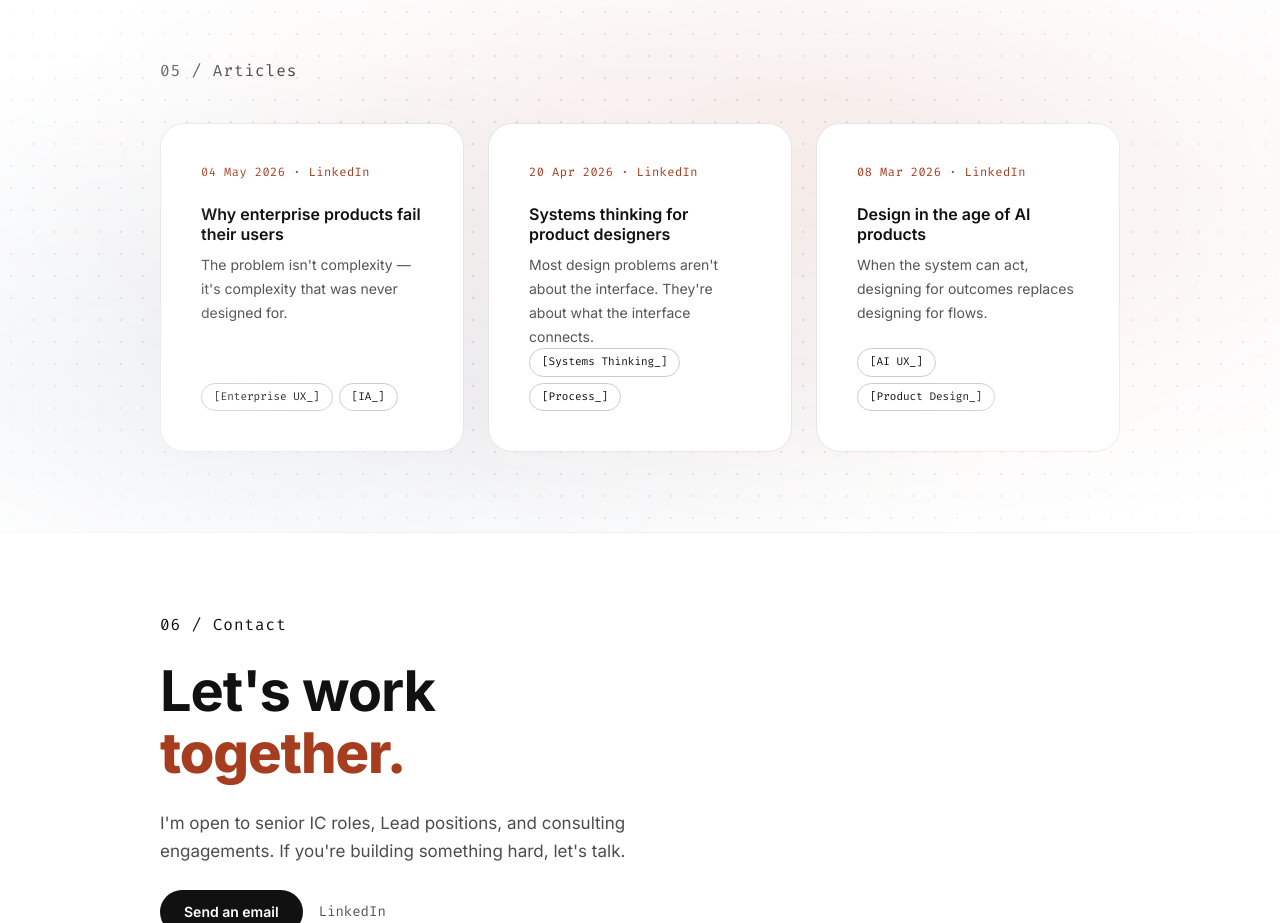
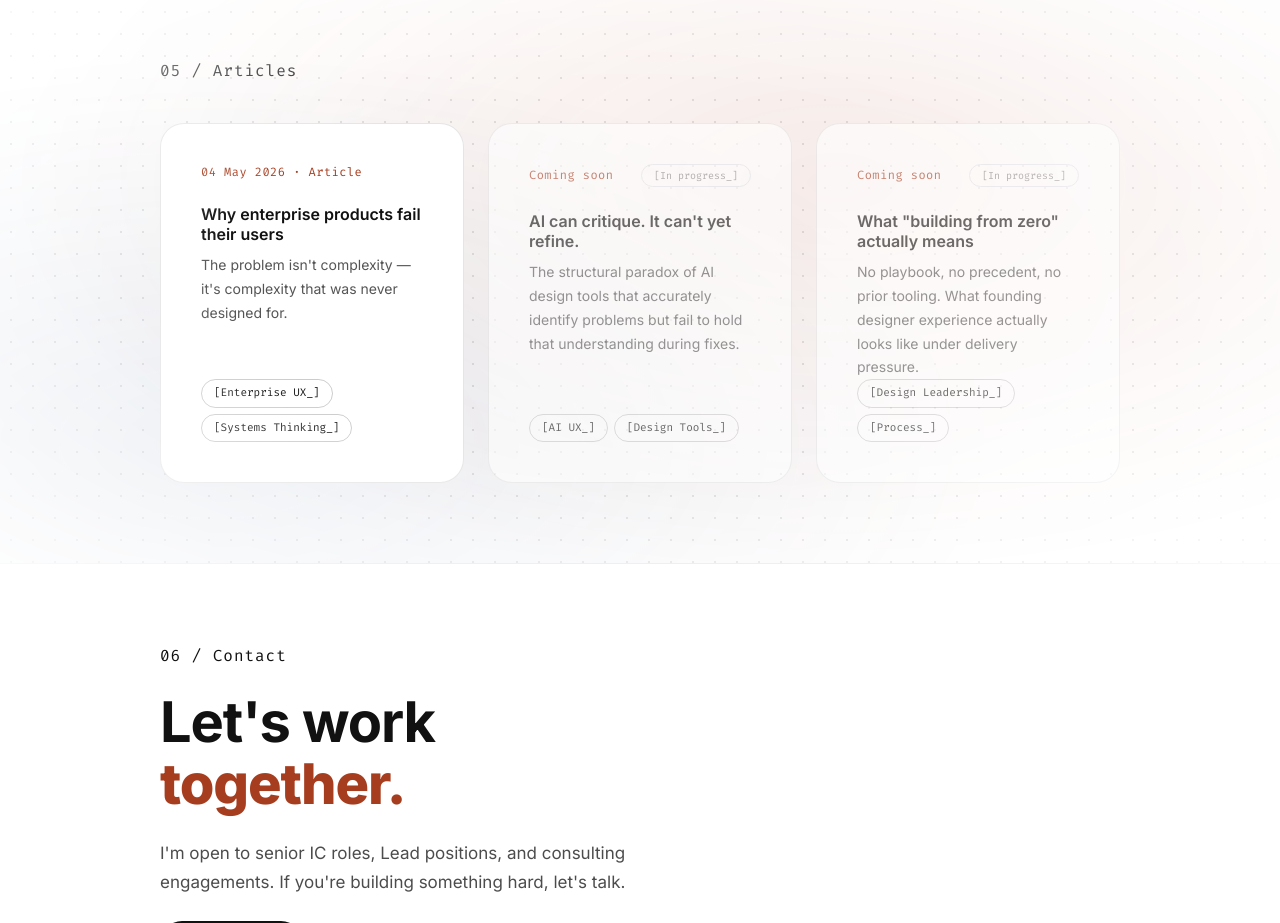
Before and after one commit to fancyfox7-tech/Portfolio-DL-2026, a website: page index.html in a window 1280 px wide. Shown: the part 3780-4703 px from the top of the page. Drawn offline with Linux system fonts and the light colour scheme.

Commit message:
Article cards

```diff
--- a/index.html
+++ b/index.html
@@ -316,46 +316,55 @@
 
       <div class="grid grid-cols-1 md:grid-cols-2 lg:grid-cols-3 gap-6">
 
-        <article class="article-card bg-white border border-border flex flex-col justify-between p-8 md:p-10 rounded-3xl min-h-[280px] md:min-h-[320px]">
+        <!-- ACTIVE — links to article page -->
+        <a href="/articles/enterprise-complexity.html"
+           class="article-card bg-white border border-border flex flex-col justify-between p-8 md:p-10 rounded-3xl min-h-[280px] md:min-h-[320px] hover:border-accent transition-colors duration-300 group">
           <div class="flex flex-col gap-6">
-            <p class="font-mono text-accent text-xs tracking-[0.48px]">04 May 2026 · LinkedIn</p>
+            <p class="font-mono text-accent text-xs tracking-[0.48px]">04 May 2026 · Article</p>
             <div class="flex flex-col gap-2">
-              <p class="font-sans font-semibold text-text text-base leading-[1.3]">Why enterprise products fail their users</p>
+              <p class="font-sans font-semibold text-text text-base leading-[1.3] group-hover:text-accent transition-colors duration-300">Why enterprise products fail their users</p>
               <p class="font-sans text-[#555] text-sm leading-[1.7]">The problem isn't complexity — it's complexity that was never designed for.</p>
             </div>
           </div>
           <div class="flex flex-wrap gap-[6px]">
             <span class="border border-[rgba(0,0,0,0.2)] font-mono text-text text-[11px] px-3 py-[5px] rounded-full">[Enterprise UX_]</span>
-            <span class="border border-[rgba(0,0,0,0.2)] font-mono text-text text-[11px] px-3 py-[5px] rounded-full">[IA_]</span>
+            <span class="border border-[rgba(0,0,0,0.2)] font-mono text-text text-[11px] px-3 py-[5px] rounded-full">[Systems Thinking_]</span>
           </div>
-        </article>
+        </a>
 
-        <article class="article-card bg-white border border-border flex flex-col justify-between p-8 md:p-10 rounded-3xl min-h-[280px] md:min-h-[320px]">
+        <!-- COMING SOON -->
+        <article class="article-card bg-white border border-border flex flex-col justify-between p-8 md:p-10 rounded-3xl min-h-[280px] md:min-h-[320px] opacity-60">
           <div class="flex flex-col gap-6">
-            <p class="font-mono text-accent text-xs tracking-[0.48px]">20 Apr 2026 · LinkedIn</p>
+            <div class="flex items-center justify-between gap-2">
+              <p class="font-mono text-accent text-xs tracking-[0.48px]">Coming soon</p>
+              <span class="font-mono text-[10px] border border-[rgba(0,0,0,0.15)] text-[#888] px-3 py-[3px] rounded-full">[In progress_]</span>
+            </div>
             <div class="flex flex-col gap-2">
-              <p class="font-sans font-semibold text-text text-base leading-[1.3]">Systems thinking for product designers</p>
-              <p class="font-sans text-[#555] text-sm leading-[1.7]">Most design problems aren't about the interface. They're about what the interface connects.</p>
-            </div>
-          </div>
-          <div class="flex flex-wrap gap-[6px]">
-            <span class="border border-[rgba(0,0,0,0.2)] font-mono text-text text-[11px] px-3 py-[5px] rounded-full">[Systems Thinking_]</span>
-            <span class="border border-[rgba(0,0,0,0.2)] font-mono text-text text-[11px] px-3 py-[5px] rounded-full">[Process_]</span>
-          </div>
-        </article>
-
-        <!-- spans 2 cols on tablet so the row fills; 1 col on desktop -->
-        <article class="article-card bg-white border border-border flex flex-col justify-between p-8 md:p-10 rounded-3xl min-h-[280px] md:min-h-[320px] md:col-span-2 lg:col-span-1">
-          <div class="flex flex-col gap-6">
-            <p class="font-mono text-accent text-xs tracking-[0.48px]">08 Mar 2026 · LinkedIn</p>
-            <div class="flex flex-col gap-2">
-              <p class="font-sans font-semibold text-text text-base leading-[1.3]">Design in the age of AI products</p>
-              <p class="font-sans text-[#555] text-sm leading-[1.7]">When the system can act, designing for outcomes replaces designing for flows.</p>
+              <p class="font-sans font-semibold text-text text-base leading-[1.3]">AI can critique. It can't yet refine.</p>
+              <p class="font-sans text-[#555] text-sm leading-[1.7]">The structural paradox of AI design tools that accurately identify problems but fail to hold that understanding during fixes.</p>
             </div>
           </div>
           <div class="flex flex-wrap gap-[6px]">
             <span class="border border-[rgba(0,0,0,0.2)] font-mono text-text text-[11px] px-3 py-[5px] rounded-full">[AI UX_]</span>
-            <span class="border border-[rgba(0,0,0,0.2)] font-mono text-text text-[11px] px-3 py-[5px] rounded-full">[Product Design_]</span>
+            <span class="border border-[rgba(0,0,0,0.2)] font-mono text-text text-[11px] px-3 py-[5px] rounded-full">[Design Tools_]</span>
+          </div>
+        </article>
+
+        <!-- COMING SOON — spans 2 cols on tablet -->
+        <article class="article-card bg-white border border-border flex flex-col justify-between p-8 md:p-10 rounded-3xl min-h-[280px] md:min-h-[320px] md:col-span-2 lg:col-span-1 opacity-60">
+          <div class="flex flex-col gap-6">
+            <div class="flex items-center justify-between gap-2">
+              <p class="font-mono text-accent text-xs tracking-[0.48px]">Coming soon</p>
+              <span class="font-mono text-[10px] border border-[rgba(0,0,0,0.15)] text-[#888] px-3 py-[3px] rounded-full">[In progress_]</span>
+            </div>
+            <div class="flex flex-col gap-2">
+              <p class="font-sans font-semibold text-text text-base leading-[1.3]">What "building from zero" actually means</p>
+              <p class="font-sans text-[#555] text-sm leading-[1.7]">No playbook, no precedent, no prior tooling. What founding designer experience actually looks like under delivery pressure.</p>
+            </div>
+          </div>
+          <div class="flex flex-wrap gap-[6px]">
+            <span class="border border-[rgba(0,0,0,0.2)] font-mono text-text text-[11px] px-3 py-[5px] rounded-full">[Design Leadership_]</span>
+            <span class="border border-[rgba(0,0,0,0.2)] font-mono text-text text-[11px] px-3 py-[5px] rounded-full">[Process_]</span>
           </div>
         </article>
 
```
